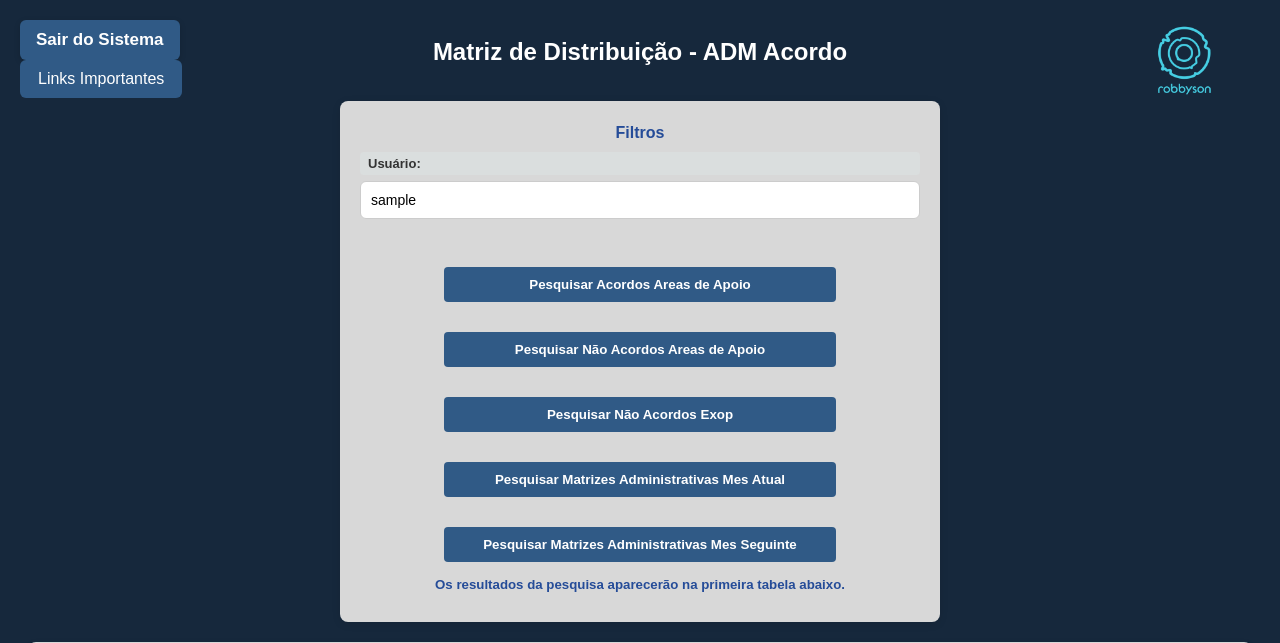
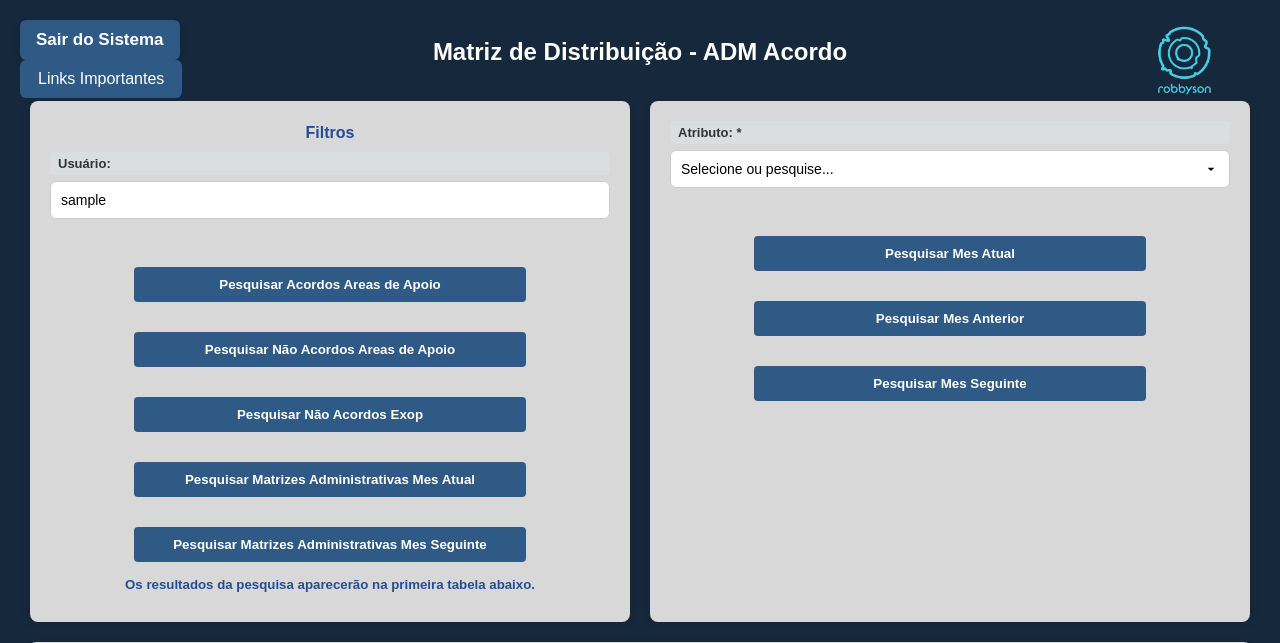
Before and after one commit to Gustavo-sh/Projeto_Matriz_AeC, a Python web app: template app/templates/indexAdmAcordo.html in a window 1280 px wide. Shown: the top 643 px of the page. Run offline with Jinja, Linux system fonts and the light colour scheme; the template is opened without the code that fills it: most values are stand-ins (such as "Sample title", 1, 10 or a date in 2020); some libraries are stand-ins or nearby versions.

Commit message:
Insert query_mes on adm acordo page

```diff
--- a/app/static/css/style_core_remake.css
+++ b/app/static/css/style_core_remake.css
@@ -1045,3 +1045,14 @@
   display: flex;
   justify-content: center;
 }
+
+.adm-acordo-link {
+  margin-bottom: 20px;
+}
+
+.adm-acordo-link a {
+  color: #007bff;
+  text-decoration: none;
+  font-weight: bold;
+  padding-top: 100px;
+}
--- a/app/templates/indexAdm.html
+++ b/app/templates/indexAdm.html
@@ -28,9 +28,7 @@
     <div class="dropdown-content">
         <a href="https://docs.google.com/forms/d/e/1FAIpQLSdmXd6R6mWNhxWsHVXh40uZozdGN7075_gMF-FCpI-ZZ6Yq1w/viewform?usp=header" target="_blank">Reportar Um Bug/Erro</a>
         <a href="https://drive.google.com/file/d/1GDvPV8JEBafwFnY3N3YeZLL8F29i-b4Z/view?usp=sharing" target="_blank">Documentação Sistema Matriz - ADM</a>
-        <a href="https://docs.google.com/spreadsheets/d/1mv2McMERd1z7pkpYlpy7ELpIVwcnXeD6CmXVzSGDKpE/edit?usp=sharing" target="_blank">Alteração de Matriz Dentro do Prazo</a>
         <a href="/export_atributos_sem_matriz" target="_blank">Matrizes Não Cadastradas</a>
-        <a href="/matriz/adm/acordo">Ir para a página de acordo</a>
     </div>
     </div>
 
@@ -41,6 +39,10 @@
 
     <div class="titulo-principal">
         <h2>Matriz de Distribuição - ADM Cadastro</h2>
+    </div>
+
+    <div class="adm-acordo-link">
+        <a href="/matriz/adm/acordo">Ir para a página de acordo</a>
     </div>
 
     <div class="container">
--- a/app/templates/indexAdmAcordo.html
+++ b/app/templates/indexAdmAcordo.html
@@ -119,6 +119,55 @@
             </button> -->
 
             <h5>Os resultados da pesquisa aparecerão na primeira tabela abaixo.</h5>
+        </div>
+
+        <div class="user-info">
+            <div id="atributos-container">
+                <label>Atributo: *</label>
+                <select name="atributo" id="atributo_select" onchange="handleAtributoChange(this)">
+                    <option value="">Selecione ou pesquise...</option>
+                    {% for at in atributos %}
+                        <option value="{{ at['atributo'] }}"
+                        data-gerente="{{ at['gerente'] }}"
+                        data-tipo="{{ at['tipo'] }}">{{ at['atributo'] }}</option>
+                    {% endfor %}
+                </select>
+            </div>
+
+            <div id="mensagens-filtro" class="mensagens-filtro"></div>
+
+            <button
+                type="button"
+                id="btn-m0"
+                hx-post="/pesquisar_mes"
+                hx-target="#tabela-pesquisa"
+                hx-swap="innerHTML"
+                hx-include="[id='atributo_select']"
+                hx-vals='{"mes": "m0"}'>
+                Pesquisar Mes Atual
+            </button>
+
+            <button
+                type="button"
+                id="btn-m1"
+                hx-post="/pesquisar_mes"
+                hx-target="#tabela-pesquisa"
+                hx-swap="innerHTML"
+                hx-include="[id='atributo_select']"
+                hx-vals='{"mes": "m1"}'>
+                Pesquisar Mes Anterior
+            </button>
+
+            <button
+                type="button"
+                id="btn-mmais1"
+                hx-post="/pesquisar_mes"
+                hx-target="#tabela-pesquisa"
+                hx-swap="innerHTML"
+                hx-include="[id='atributo_select']"
+                hx-vals='{"mes": "m+1"}'>
+                Pesquisar Mes Seguinte
+            </button>
         </div>
     </div>
 
```
